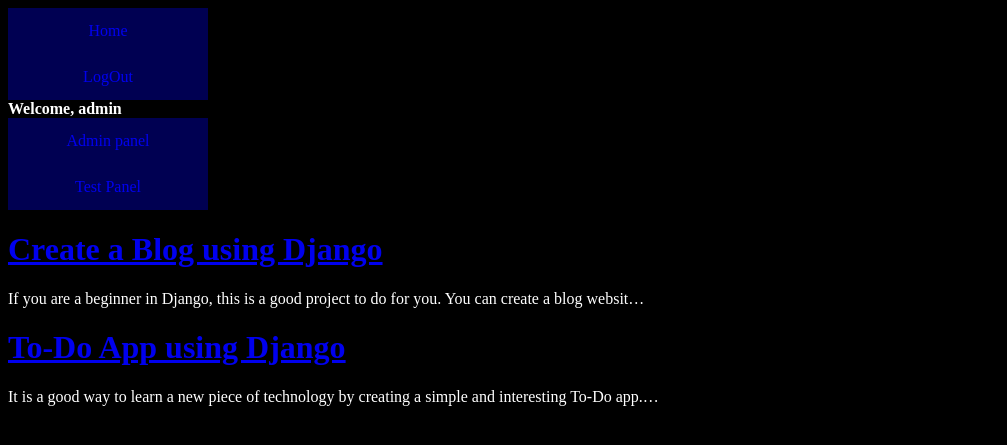
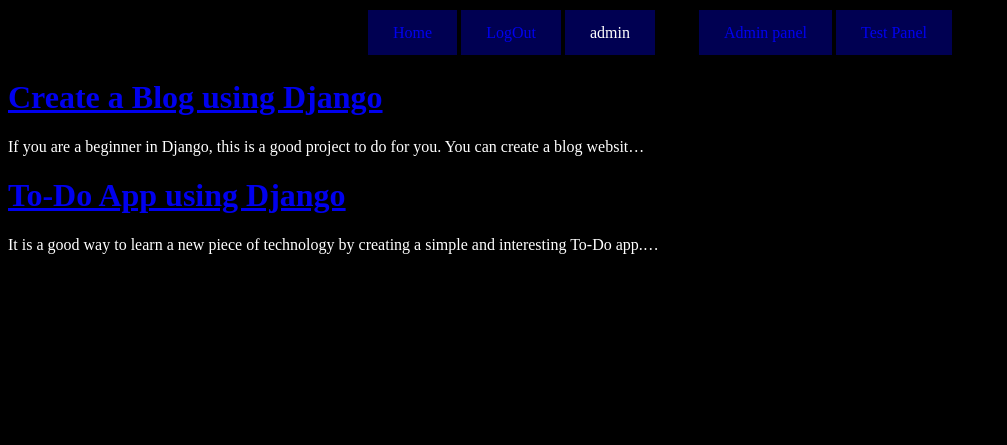
Before and after one commit to CheshireCat26/my_blog, a Django app: page /blog/ in a window 1280 px wide. Shown: the top 445 px of the page, without its empty margins (0-1007 px from the left). Run offline with Django 4.2, Linux system fonts and the light colour scheme; a user stored in the database is signed in; data comes from the database, SQL or seed files in the repository; both versions use the stored data as it was after the commit.

Commit message:
some css changes

```diff
--- a/my_blog/blog/static/blog/blog_style.css
+++ b/my_blog/blog/static/blog/blog_style.css
@@ -31,17 +31,22 @@ p.error {
     border-color: red;
 }
 
-nav li {
+nav {
     list-style-type: none;
+    text-align: center;
+    margin: 0;
+    padding: 0;
 }
 
 nav ul {
-    padding: 0;
-    margin: 0;
+    display: inline-block;
+}
+
+nav li {
+    display: inline-block;
 }
 
 nav li a:link, a:visited{
-    display: inline-block;
     text-align: center;
     text-decoration: none;
     padding: 14px 25px;
--- a/my_blog/blog/templates/blog/base.html
+++ b/my_blog/blog/templates/blog/base.html
@@ -20,7 +20,7 @@
 
         {% if user.is_authenticated %}
             <li><a href="{% url 'blog:logout' %}">LogOut</a></li>
-            <li><b>Welcome, {{ user.username }}</b></li>
+            <li><a href="">{{ user.username }}</a></li>
         {% endif %}
     </ul>
 
```
Also changed, not shown: my_blog/db.sqlite3.
